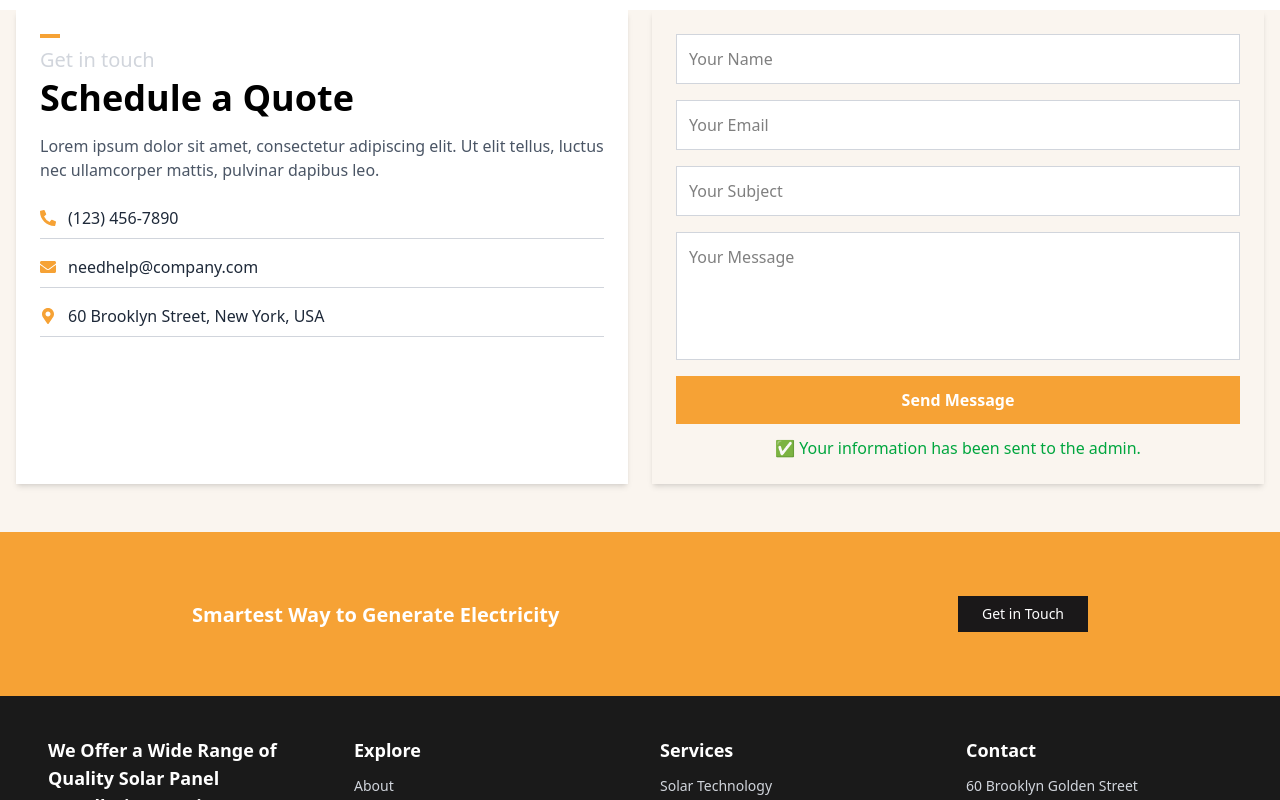
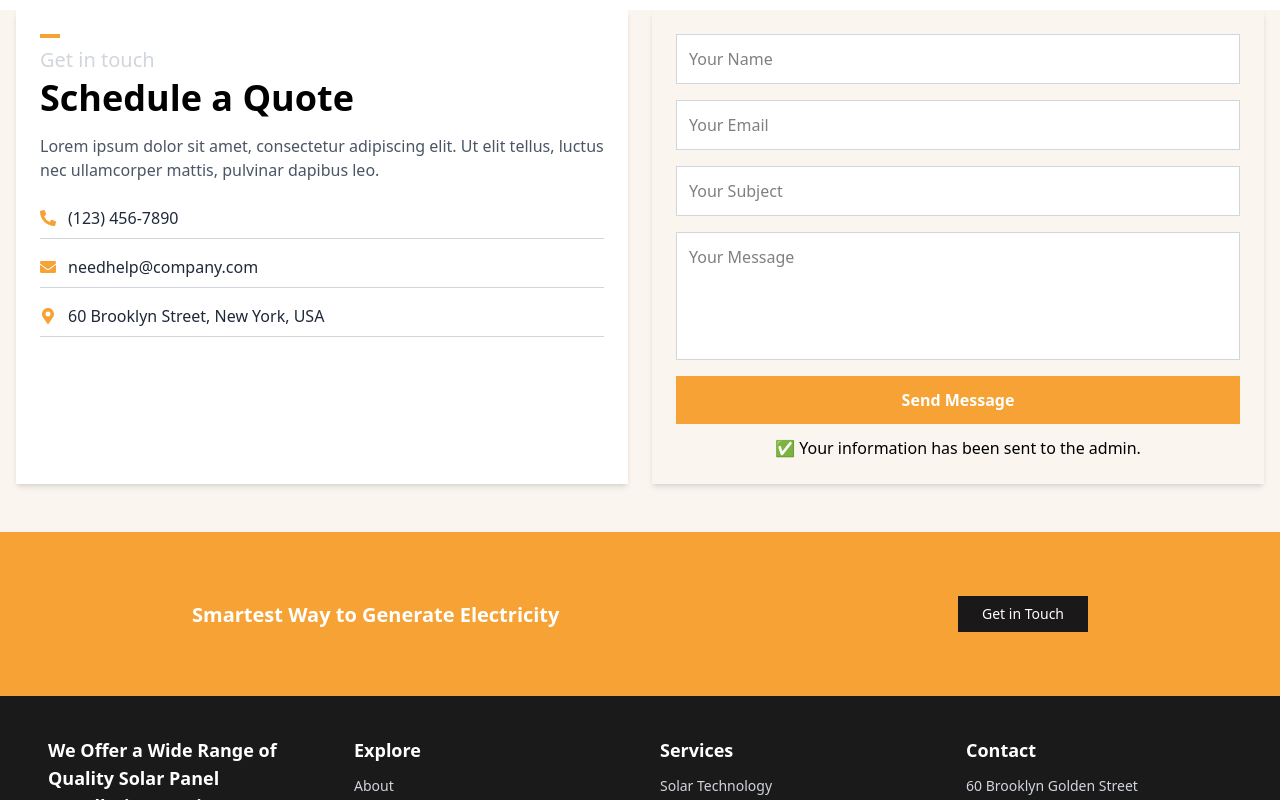
Before and after one commit to iahmadiqbal/solam-solar-panel-installer, a React (Vite) app: page /contact in a window 1280 px wide. Both pictures are taken after typing "Sample", "name@example.com", "Sample", "Sample" into the empty fields and a click on the button "Send Message". Shown: the part 1266-2066 px from the top of the page. Built offline with nearby package versions, Linux system fonts and the light colour scheme; grey boxes are pictures that could not be loaded.

Commit message:
successs message color green to black

```diff
--- a/src/components/contact/ConnectWithUsSection/index.tsx
+++ b/src/components/contact/ConnectWithUsSection/index.tsx
@@ -125,7 +125,7 @@ const ConnectWithUsSection: React.FC = () => {
                 Send Message
               </button>
               {successMessage && (
-                <p className="text-green-600 font-medium mt-3 text-center">
+                <p className="text-[#000000] font-medium mt-3 text-center">
                   {successMessage}
                 </p>
               )}
```
